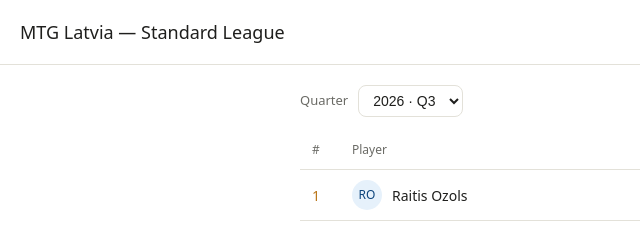
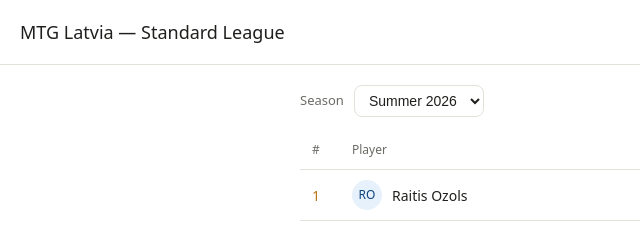
Before and after one commit to AlexeyBuzdin/mtg-league-leaderboard-bot, a website with bundled scripts: page web/index.html in a window 1280 px wide. Shown: the top 228 px of the page, 0-640 px from the left. Built offline with nearby package versions, Linux system fonts and the light colour scheme.

Commit message:
feat(web): filter leaderboard by season instead of quarter

```diff
--- a/web/app.js
+++ b/web/app.js
@@ -1,5 +1,5 @@
-import { quarterKey } from './lib/quarter.js';
-import { quarterLeaderboard } from './lib/leaderboard.js';
+import { seasonKey, seasonLabel } from './lib/season.js';
+import { seasonLeaderboard } from './lib/leaderboard.js';
 import { renderLeaderboard } from './ui/leaderboard-view.js';
 import { renderTournament } from './ui/tournament-view.js';
 
@@ -39,16 +39,16 @@ function setupTabs() {
 
 function setupLeaderboard() {
   const select = document.getElementById('q-sel');
-  const quarters = [...new Set(state.tournaments.map(t => quarterKey(t.date)))]
-    .sort()
-    .reverse();
-  select.innerHTML = quarters
-    .map(q => `<option value="${q}">${q.replace('-', ' · ')}</option>`)
+  const byKey = new Map();
+  for (const t of state.tournaments) byKey.set(seasonKey(t.date), seasonLabel(t.date));
+  const keys = [...byKey.keys()].sort().reverse();
+  select.innerHTML = keys
+    .map(k => `<option value="${k}">${byKey.get(k)}</option>`)
     .join('');
   function render() {
     const key = select.value;
-    const rows = quarterLeaderboard(state.tournaments, key);
-    const count = state.tournaments.filter(t => quarterKey(t.date) === key).length;
+    const rows = seasonLeaderboard(state.tournaments, key);
+    const count = state.tournaments.filter(t => seasonKey(t.date) === key).length;
     document.getElementById('q-meta').textContent =
       `${count} tournaments · ${rows.length} players`;
     document.getElementById('lb-body').innerHTML = renderLeaderboard(rows);
--- a/web/index.html
+++ b/web/index.html
@@ -17,7 +17,7 @@
     <main>
       <section id="view-lb">
         <div class="controls">
-          <label for="q-sel">Quarter</label>
+          <label for="q-sel">Season</label>
           <select id="q-sel"></select>
           <span id="q-meta" class="meta"></span>
         </div>
--- a/web/lib/leaderboard.js
+++ b/web/lib/leaderboard.js
@@ -1,4 +1,4 @@
-import { quarterKey } from './quarter.js';
+import { seasonKey } from './season.js';
 
 export function finalRecords(tournament) {
   const last = {};
@@ -17,10 +17,10 @@ export function points(record) {
   return record.wins * 3 + record.draws;
 }
 
-export function quarterLeaderboard(tournaments, key) {
+export function seasonLeaderboard(tournaments, key) {
   const agg = {};
   for (const tournament of tournaments) {
-    if (quarterKey(tournament.date) !== key) continue;
+    if (seasonKey(tournament.date) !== key) continue;
     const finals = finalRecords(tournament);
     for (const [name, record] of Object.entries(finals)) {
       if (!agg[name]) agg[name] = { name, points: 0, events: 0 };
--- a/web/lib/quarter.js
+++ /dev/null
@@ -1,11 +0,0 @@
-export function quarterOf(dateString) {
-  const year = Number(dateString.slice(0, 4));
-  const month = Number(dateString.slice(5, 7));
-  const quarter = Math.floor((month - 1) / 3) + 1;
-  return { year, quarter };
-}
-
-export function quarterKey(dateString) {
-  const { year, quarter } = quarterOf(dateString);
-  return `${year}-Q${quarter}`;
-}
--- /dev/null
+++ b/web/lib/season.js
@@ -0,0 +1,26 @@
+const _SEASONS = ['winter', 'spring', 'summer', 'autumn'];
+const _LABELS = { winter: 'Winter', spring: 'Spring', summer: 'Summer', autumn: 'Autumn' };
+const _MONTH_INDEX = {
+  1: 0, 2: 0, 12: 0,
+  3: 1, 4: 1, 5: 1,
+  6: 2, 7: 2, 8: 2,
+  9: 3, 10: 3, 11: 3,
+};
+
+export function seasonOf(dateString) {
+  const year = Number(dateString.slice(0, 4));
+  const month = Number(dateString.slice(5, 7));
+  const index = _MONTH_INDEX[month];
+  const seasonYear = month === 12 ? year + 1 : year;
+  return { year: seasonYear, season: _SEASONS[index], index };
+}
+
+export function seasonKey(dateString) {
+  const { year, index } = seasonOf(dateString);
+  return `${year}-${index}`;
+}
+
+export function seasonLabel(dateString) {
+  const { year, season } = seasonOf(dateString);
+  return `${_LABELS[season]} ${year}`;
+}
--- a/web/ui/leaderboard-view.js
+++ b/web/ui/leaderboard-view.js
@@ -9,7 +9,7 @@ function initials(name) {
 
 export function renderLeaderboard(rows) {
   if (rows.length === 0) {
-    return '<div class="empty">No results for this quarter.</div>';
+    return '<div class="empty">No results for this season.</div>';
   }
   const medal = ['#BA7517', '#888780', '#993C1D'];
   const head =
```
Also changed, not shown: tests/web/leaderboard.test.mjs (+3 -3 lines), tests/web/quarter.test.mjs (deleted, +0 -16 lines), tests/web/season.test.mjs (added, +30 -0 lines).
